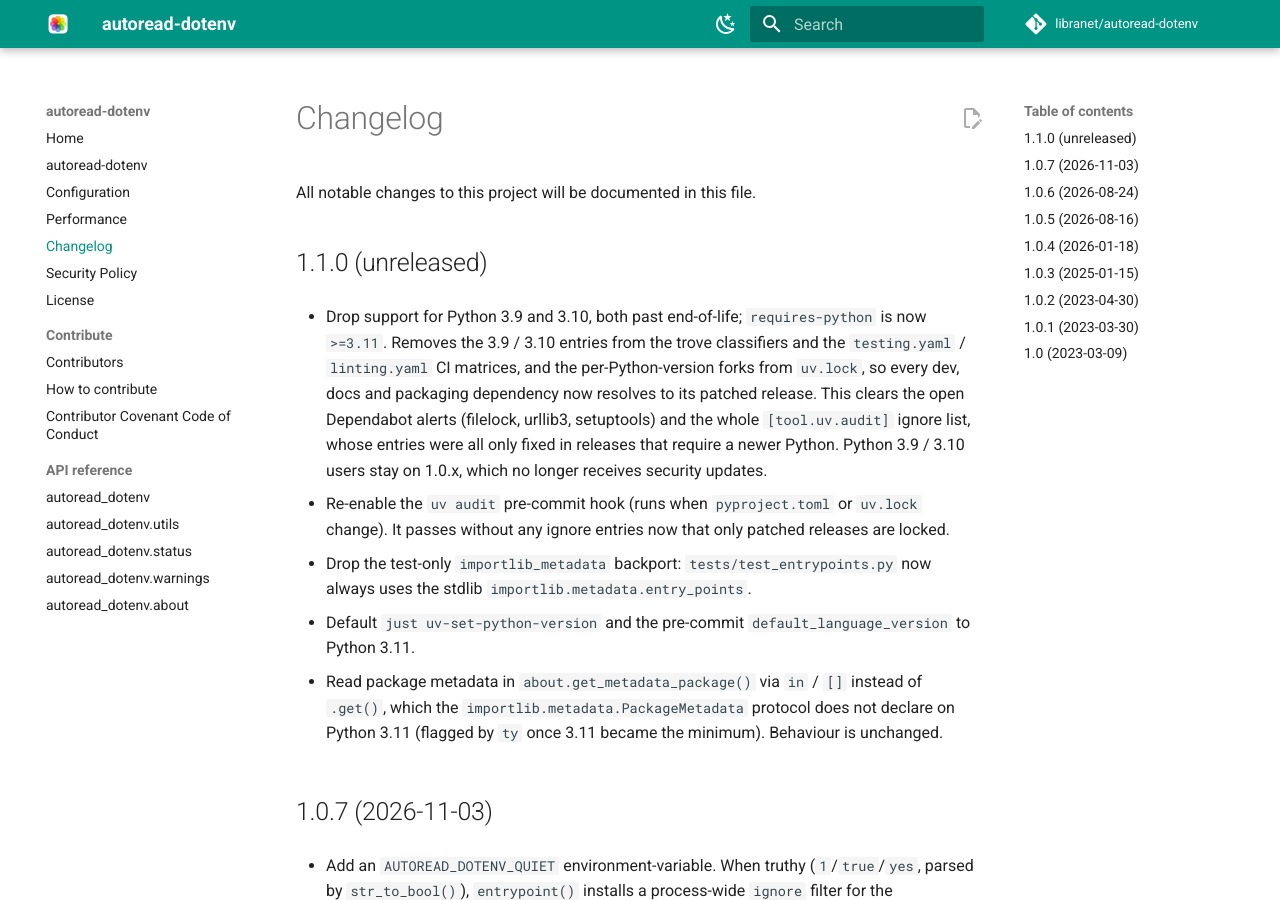
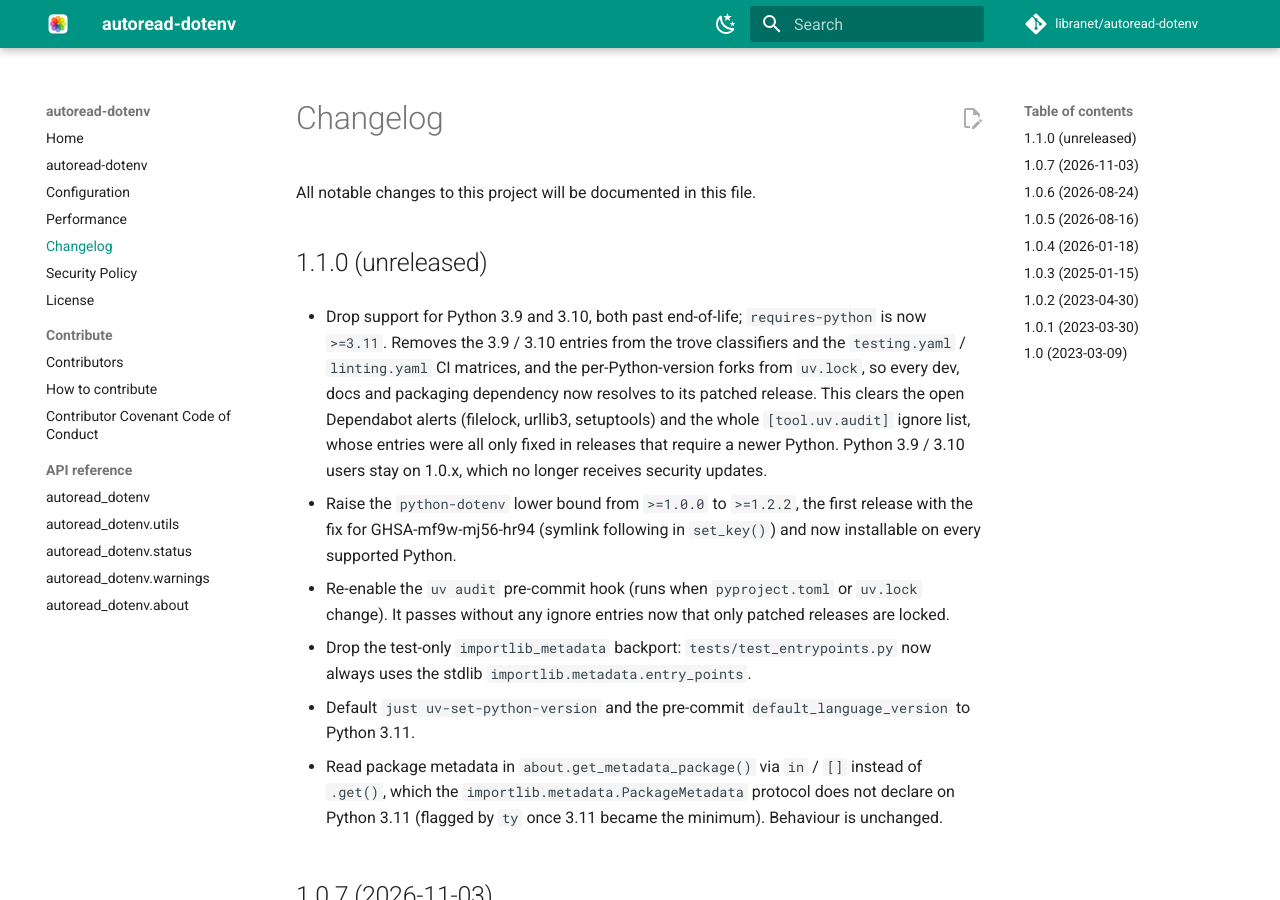
Before and after one commit to libranet/autoread-dotenv, an MkDocs documentation site: the page built from docs/changes.md, in a window 1280 px wide and 900 px high. Built offline with MkDocs 1.6.1 and Material for MkDocs 9.7.7, drawn with Linux system fonts in a browser that asks for light colours; comment, search, counter and statistics services are not loaded.

Commit message:
build: require python-dotenv>=1.2.2
First release with the GHSA-mf9w-mj56-hr94 fix; installable now that
Python 3.9 is dropped. Tests pass at the new minimum.

Claude-Session: https://claude.ai/code/session_01X16aaBoLMtCEuDzPG4AXgi

```diff
--- a/docs/changes.md
+++ b/docs/changes.md
@@ -11,6 +11,10 @@ All notable changes to this project will be documented in this file.
   Dependabot alerts (filelock, urllib3, setuptools) and the whole `[tool.uv.audit]` ignore
   list, whose entries were all only fixed in releases that require a newer Python.
   Python 3.9 / 3.10 users stay on 1.0.x, which no longer receives security updates.
+
+- Raise the `python-dotenv` lower bound from `>=1.0.0` to `>=1.2.2`, the first release with the
+  fix for GHSA-mf9w-mj56-hr94 (symlink following in `set_key()`) and now installable on every
+  supported Python.
 
 - Re-enable the `uv audit` pre-commit hook (runs when `pyproject.toml` or `uv.lock` change).
   It passes without any ignore entries now that only patched releases are locked.
--- a/pyproject.toml
+++ b/pyproject.toml
@@ -46,7 +46,7 @@ classifiers = [
     "Typing :: Typed",
 ]
 dependencies = [
-    "python-dotenv>=1.0.0",
+    "python-dotenv>=1.2.2",
     "sitecustomize-entrypoints>=1.1.0",
 ]
 
```
Also changed, not shown: 1 other file.
